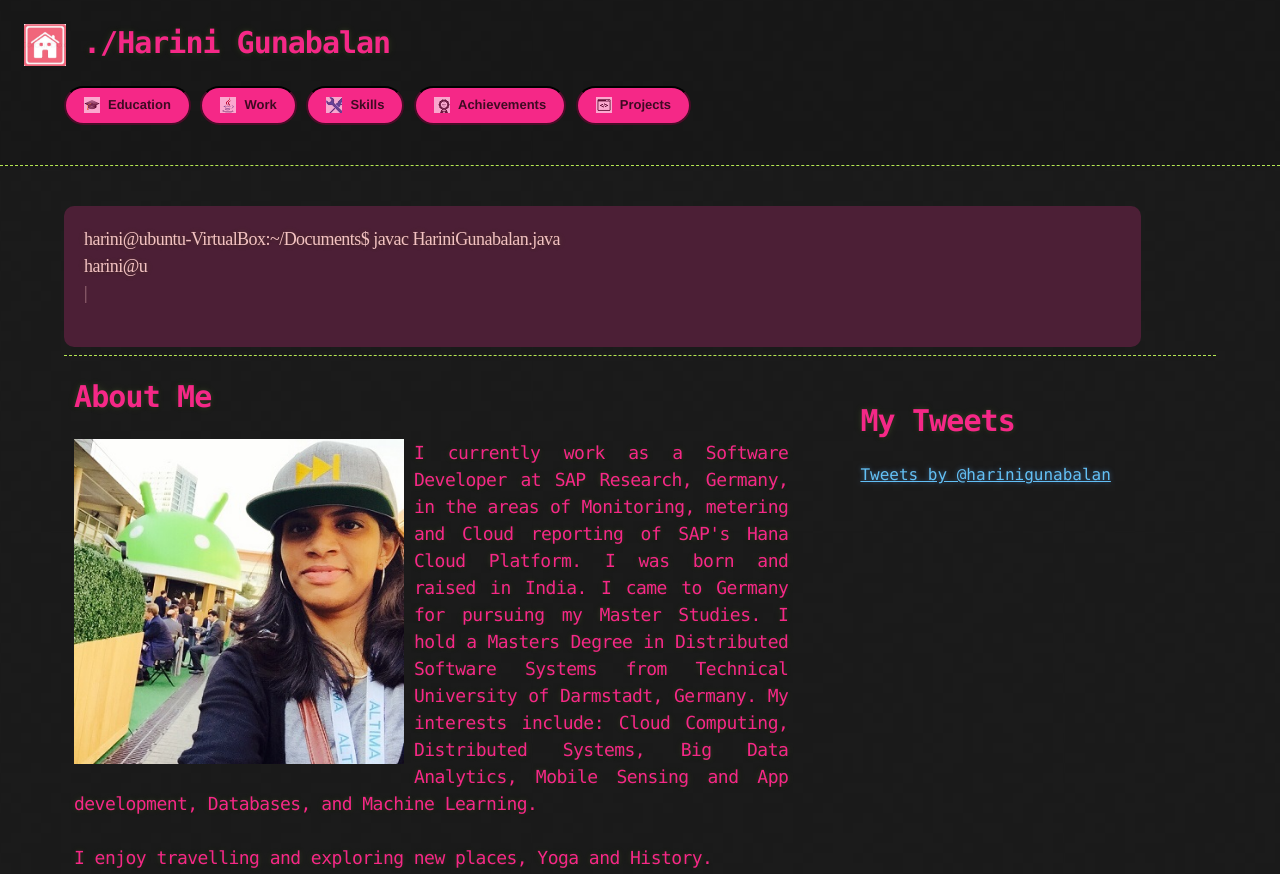
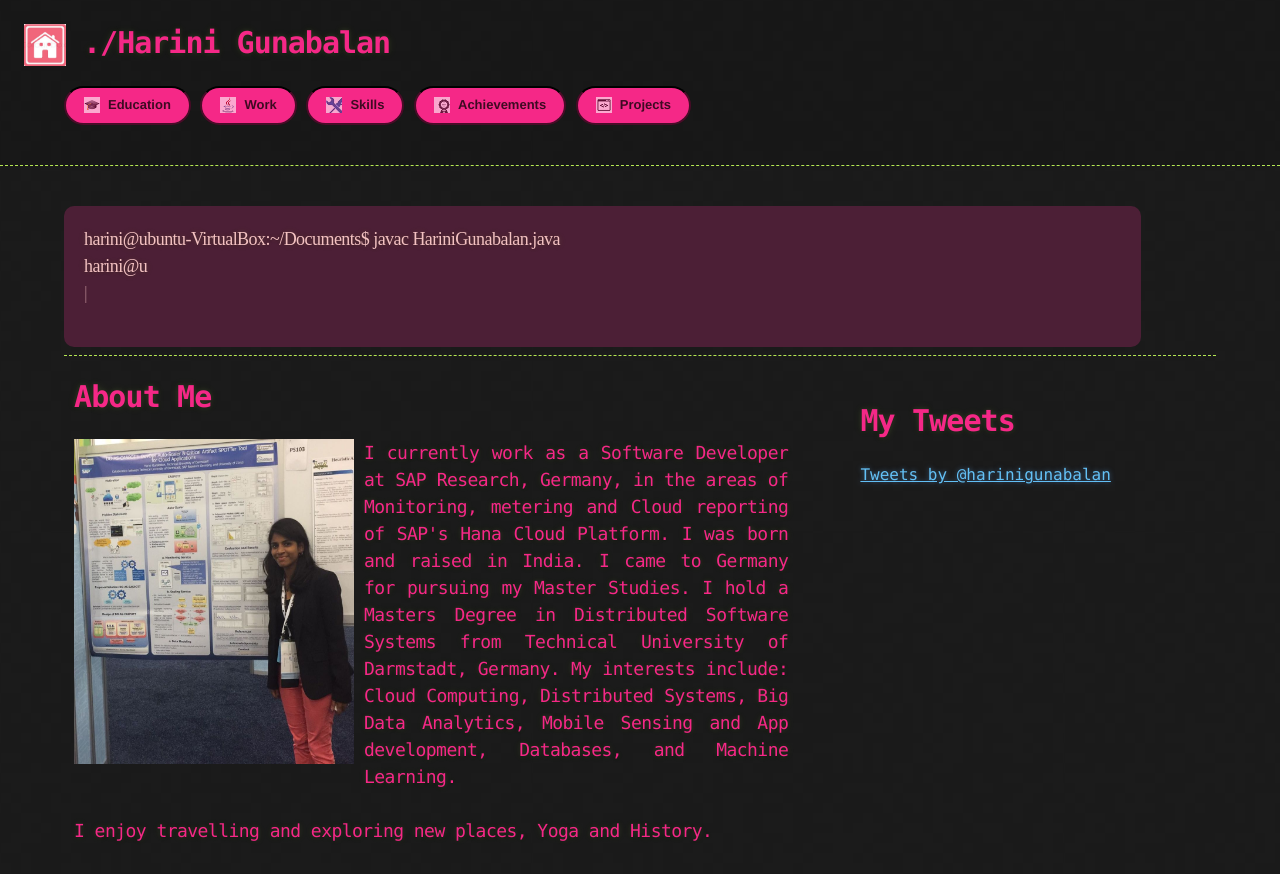
Before and after one commit to harinigunabalan/harinigunabalan.github.io, a website: page index.html in a window 1280 px wide. Shown: the top 874 px of the page. Drawn offline with nearby package versions, Linux system fonts and the light colour scheme.

Commit message:
GHC Poster pic

```diff
--- a/index.html
+++ b/index.html
@@ -143,7 +143,7 @@
 
                     <div id="harini-gunabalan" style="float:left; clear: none; height:378; width:384; margin: 0 10px 10px 0;">
 
-                        <img src="images/prof_pic_android.JPG" height="325" width="330" onclick="gotoHome();" />
+                        <img src="images/PosterGHC.jpeg" height="325" width="280" onclick="gotoHome();" />
                     </div>
                     <div id="about-me-desc">
                         <h3> I currently work as a Software Developer at SAP Research, Germany, in the areas of Monitoring, metering and Cloud reporting of SAP's Hana Cloud Platform. I was born and raised in India. I came to Germany for pursuing my Master Studies. I hold a Masters Degree in Distributed Software Systems from Technical University of Darmstadt, Germany. My interests include: Cloud Computing, Distributed Systems, Big Data Analytics, Mobile Sensing and App development, Databases, and Machine Learning.  <br> <br>
```
Also changed, not shown: images/PosterGHC.jpeg (added).
